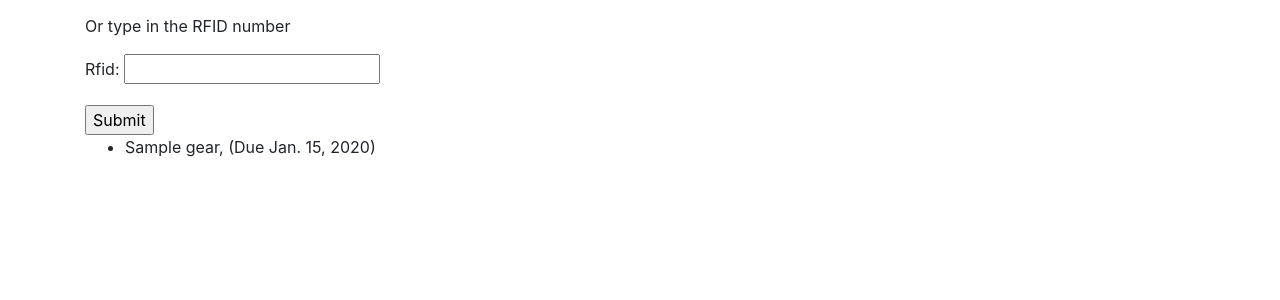
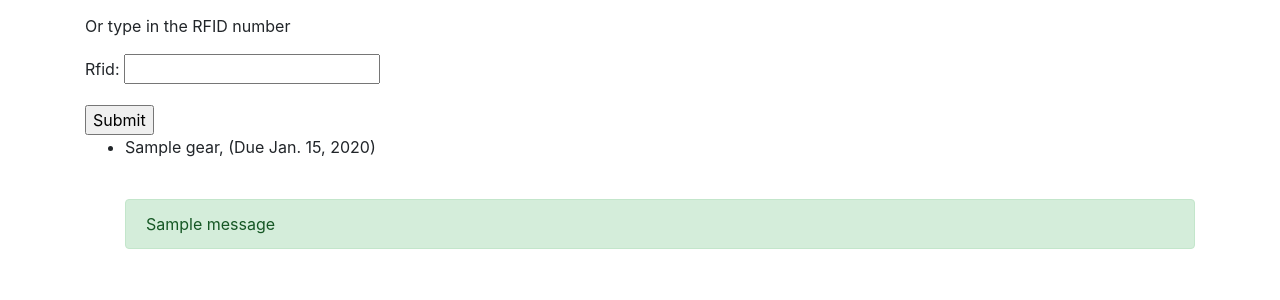
Before and after one commit to ExcursionClub/ExCSystem, a Django app: page /kiosk/1/ in a window 1280 px wide. Shown: the part 162-462 px from the top of the page. Run offline with Django 3.2, Linux system fonts and the light colour scheme; a user stored in the database is signed in; tables that the repository leaves empty hold one stand-in row (values such as "Sample post"); one stand-in notice (Sample message) is shown; some libraries are stand-ins or nearby versions.

Commit message:
Add warning msgs if gear is already rented out or tag is not registered to a piece of gear

```diff
--- a/kiosk/templates/kiosk/check_out.html
+++ b/kiosk/templates/kiosk/check_out.html
@@ -17,6 +17,16 @@
         <li>{{ gear }}, (Due {{ gear.due_date }})</li>
         {% endfor %}
     </ul>
+    {% if messages %}
+    <br>
+    <ul class="messages">
+        {% for message in messages %}
+        <div class="alert alert-{{ message.tags }}" role="alert">
+            {% if message.level == DEFAULT_MESSAGE_LEVELS.ERROR %}Error{% endif %} {{ message }}
+          </div>
+        {% endfor %}
+    </ul>
+    {% endif %}
 {% else %}
     <p>You are not logged in</p>
     <a href="{% url 'login' %}">login</a>
--- a/kiosk/views.py
+++ b/kiosk/views.py
@@ -26,9 +26,10 @@ class HomeView(LoginRequiredMixin, generic.TemplateView):
             staffer_rfid = request.user.rfid
             gear = Gear.objects.filter(rfid=rfid)
             member = Member.objects.filter(rfid=rfid)
+
             if member and member.get():
                 return redirect('check_out', rfid)
-            if gear and gear.get().is_rented_out():
+            elif gear and gear.get().is_rented_out():
                 do_checkin(staffer_rfid, rfid)
                 alert_message = gear.get().name + " was checked in successfully"
                 messages.add_message(request, messages.INFO, alert_message)
@@ -58,12 +59,20 @@ class CheckOutView(View):
         form = HomeForm(request.POST)
         if form.is_valid():
             gear_rfid = form.cleaned_data['rfid']
-            # TODO: Check that RFID isn't already used
             staffer_rfid = request.user.rfid
             member_rfid = rfid
-            gear = Gear.objects.filter(rfid=gear_rfid).get()
-            if gear.is_available():
-                do_checkout(staffer_rfid, member_rfid, gear.rfid)
+            gear = Gear.objects.filter(rfid=gear_rfid)
+            if gear:
+                gear = gear.get()
+                if gear.is_available():
+                    do_checkout(staffer_rfid, member_rfid, gear.rfid)
+                else:
+                    alert_message = "Gear is already rented out"
+                    messages.add_message(request, messages.WARNING, alert_message)
+            else:
+                alert_message = "The RFID tag is not registered to a piece of gear"
+                messages.add_message(request, messages.WARNING, alert_message)
+
             return redirect('check_out', member_rfid)
 
     def get_name(self, member_rfid):
@@ -71,7 +80,6 @@ class CheckOutView(View):
         if name:
             return name
         else:
-            # TODO: Fail soft. Deny redirect from page
             raise ValidationError('This is not associated with a member')
 
     def get_checked_out_gear(self, member_rfid):
```
